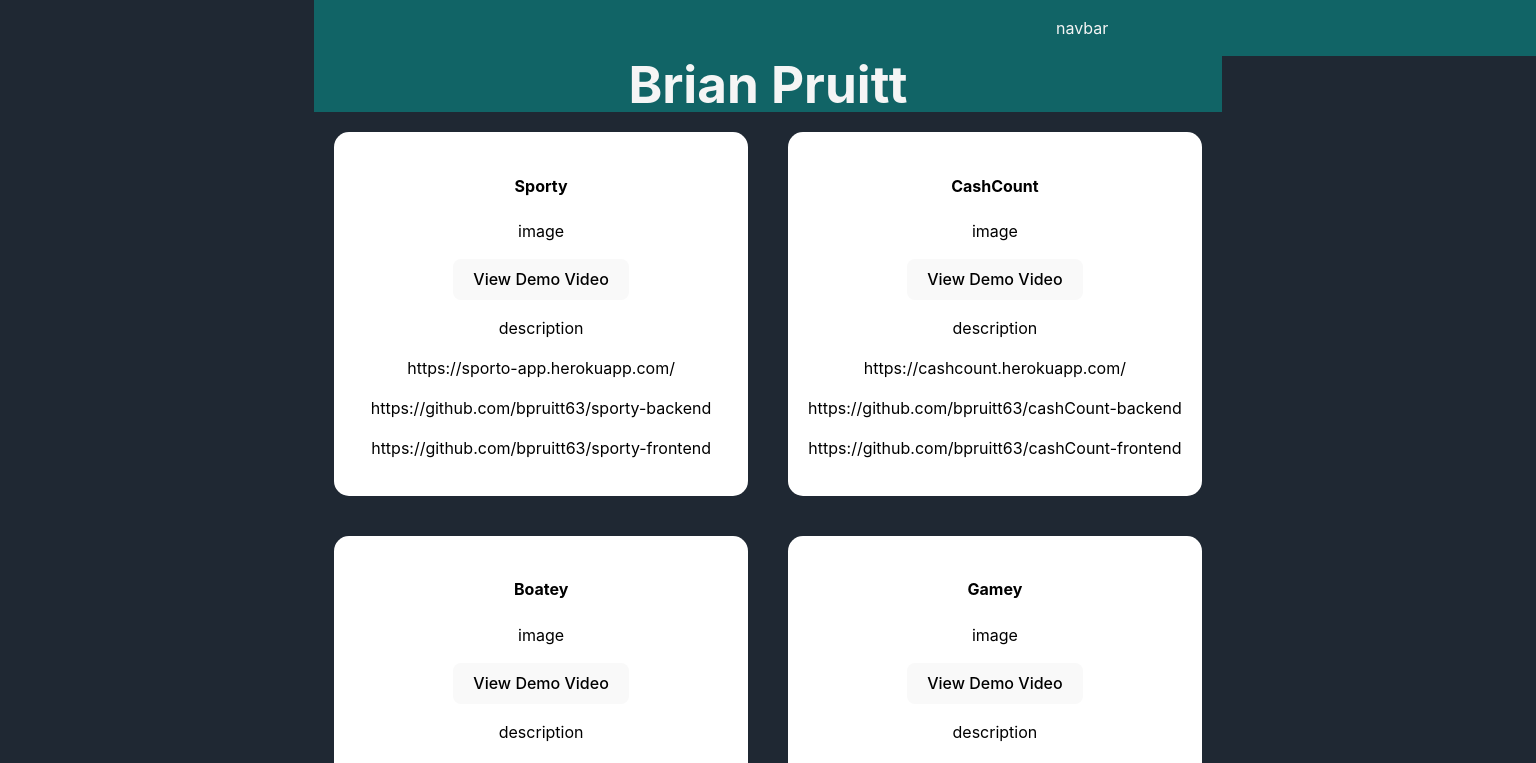
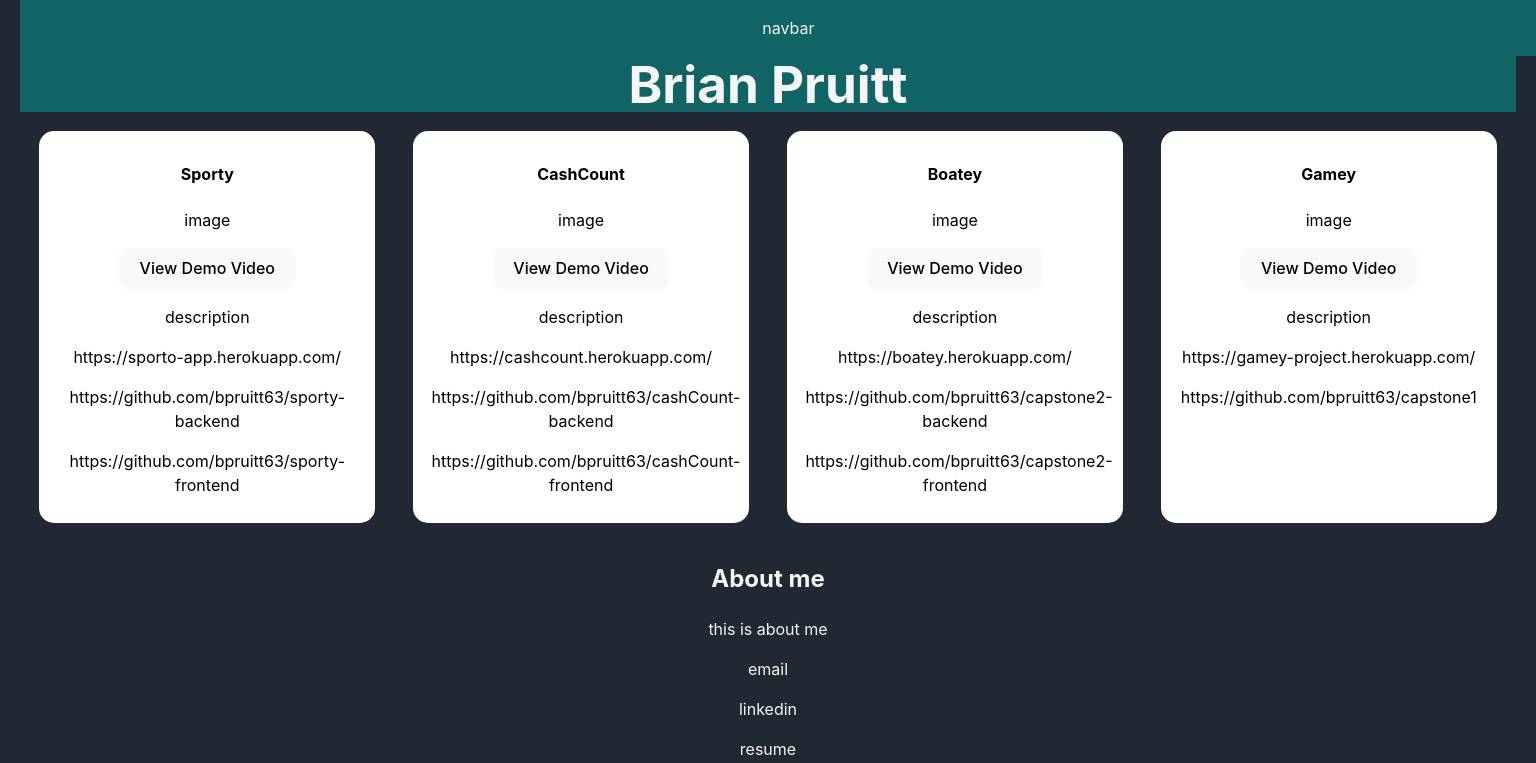
Before and after one commit to bpruitt63/portfolio, a React (Vite) app: page / in a window 1536 px wide. Shown: the top 763 px of the page. Built offline with nearby package versions, Linux system fonts and the light colour scheme.

Commit message:
added responsiveness

```diff
--- a/src/static/styles/projects.css
+++ b/src/static/styles/projects.css
@@ -1,13 +1,28 @@
 .projects {
 	display: inline-grid;
-	grid-template-rows: 1fr 1fr;
-	grid-template-columns: 1fr 1fr;
 }
 
 .projectCard {
 	background-color: white;
 	color: black;
-	margin: 20px;
-	padding: 20px;
+	margin: 5%;
+	padding: 10px 5%;
 	border-radius: 15px;
+    max-width: 80%;
 }
+
+@media screen and (min-width: 769px) {
+    .projects {
+        display: inline-grid;
+        grid-template-rows: 1fr 1fr;
+        grid-template-columns: 1fr 1fr;
+    }
+}
+
+@media screen and (min-width: 1500px) {
+    .projects {
+        display: inline-grid;
+        grid-template-rows: 1fr;
+        grid-template-columns: 1fr 1fr 1fr 1fr;
+    }
+}
```
